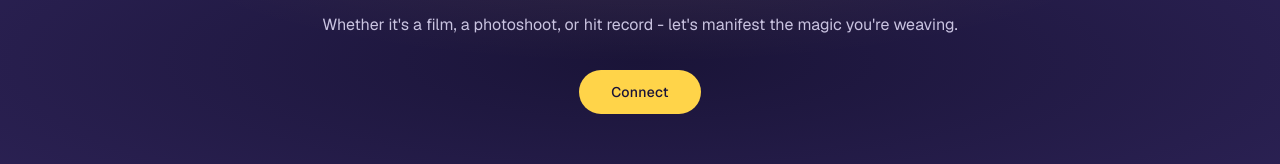
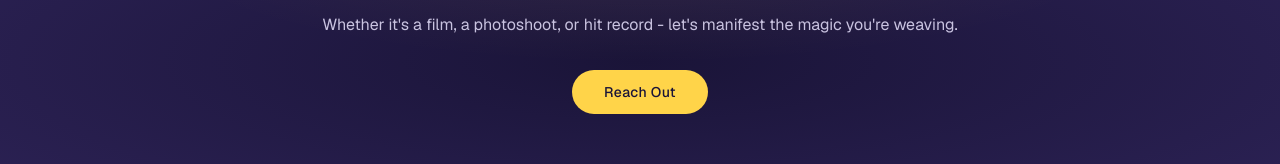
Before and after one commit to TheGalacticMonk/galacticmonk, a Next.js app: page / in a window 1280 px wide. Shown: the part 2150-2314 px from the top of the page. Built offline with nearby package versions, Linux system fonts and the light colour scheme.

Commit message:
Update website

```diff
--- a/src/app/about/page.tsx
+++ b/src/app/about/page.tsx
@@ -76,7 +76,7 @@ export default function AboutPage() {
             href="/contact/"
             className="mt-4 inline-block rounded-full bg-gold px-8 py-3 text-sm font-medium tracking-wide text-ink-deep transition-transform hover:scale-105"
           >
-            Connect
+            Reach Out
           </Link>
         </div>
       </div>
--- a/src/app/page.tsx
+++ b/src/app/page.tsx
@@ -59,7 +59,7 @@ export default function Home() {
           href="/contact/"
           className="mt-8 inline-block rounded-full bg-gold px-8 py-3 text-sm font-medium tracking-wide text-ink-deep transition-transform hover:scale-105"
         >
-          Connect
+          Reach Out
         </Link>
       </section>
     </>
```
